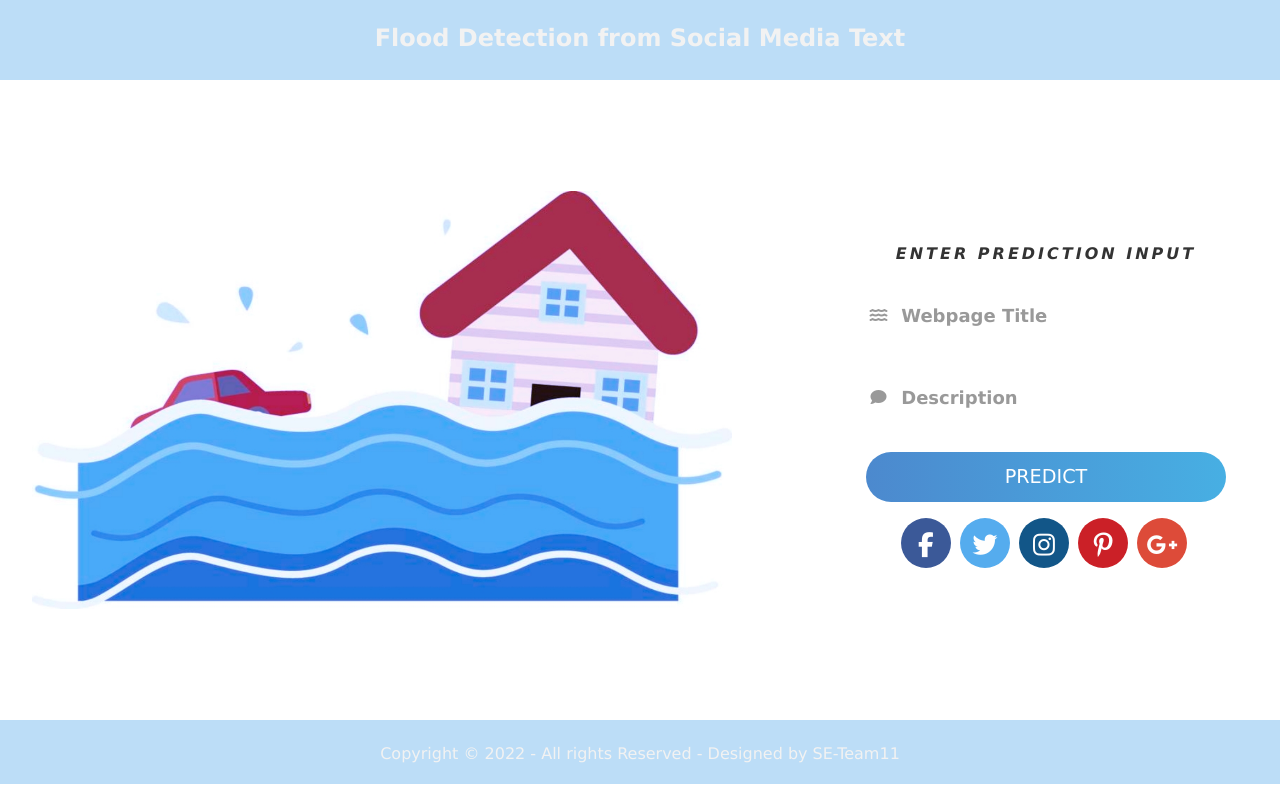
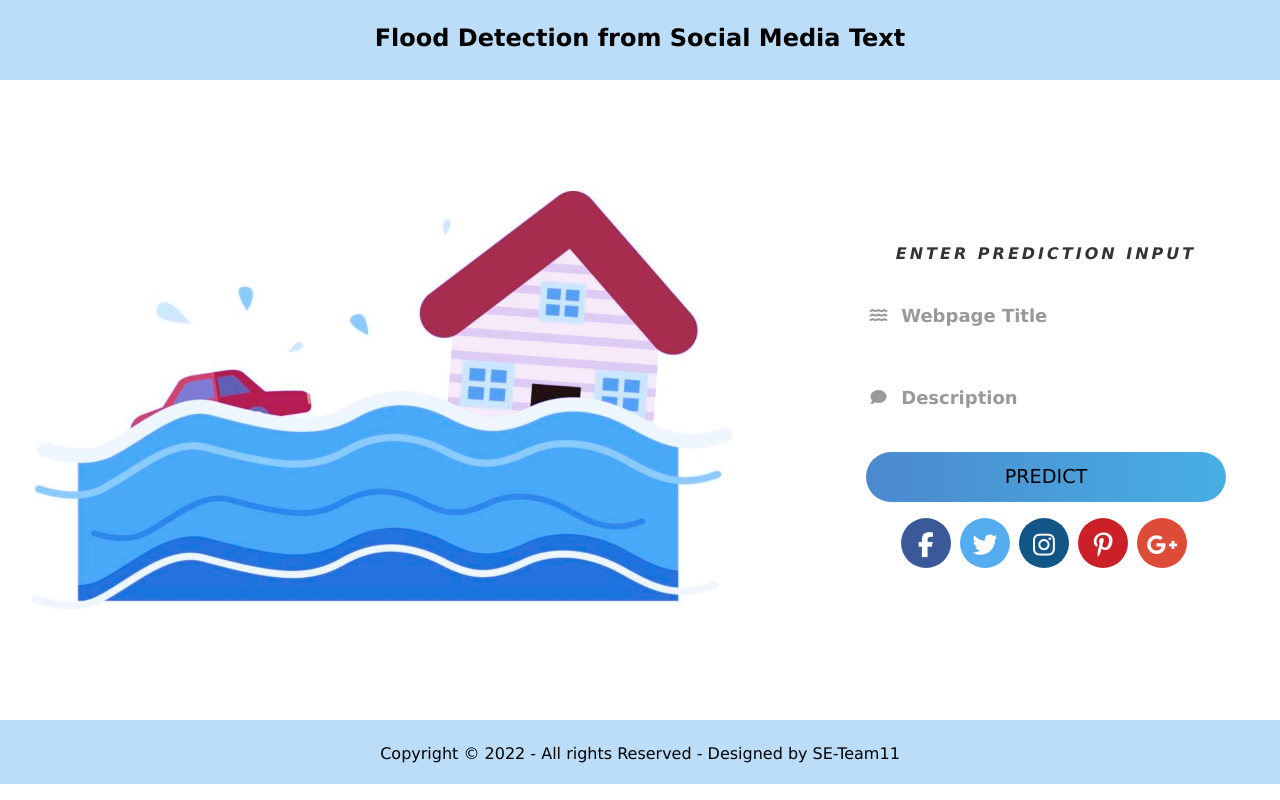
Before and after one commit to dnellur4/flood_detection_model, a Flask app: page / in a window 1280 px wide. Run offline with Flask 2, Linux system fonts and the light colour scheme; parts of the project's set-up code (start-up, migrations or seed data) failed here and were passed over; some libraries are stand-ins or nearby versions.

Commit message:
Update style.css

```diff
--- a/src/static/style.css
+++ b/src/static/style.css
@@ -1,9 +1,3 @@
-/*=======================================================
-
-                   G o o d L u c k
-
-=========================================================*/
-
 * {
   padding: 0;
   margin: 0;
@@ -61,7 +55,7 @@ form button {
   border: none;
   background-image: linear-gradient(to right, #4c89ce, #47afe3, #4593e6);
   cursor: pointer;
-  color: #fff;
+  color: black;
   font-family: Verdana, Geneva, Tahoma, sans-serif;
   background-size: 200%;
   text-transform: uppercase;
@@ -388,7 +382,7 @@ header{
   width: 100%;
   height: fit-content;
   background-color: #59acec67;
-  color: #f2f2f2;
+  color: black;
   height: 10vh;
   text-align: center;
   padding-top: 3vh;
@@ -397,7 +391,7 @@ header{
 footer {
   width: 100%;
   background-color: #59acec67;
-  color: #f2f2f2;
+  color: black;
   height: 8vh;
   text-align: center;
   padding-top: 3vh;
```
